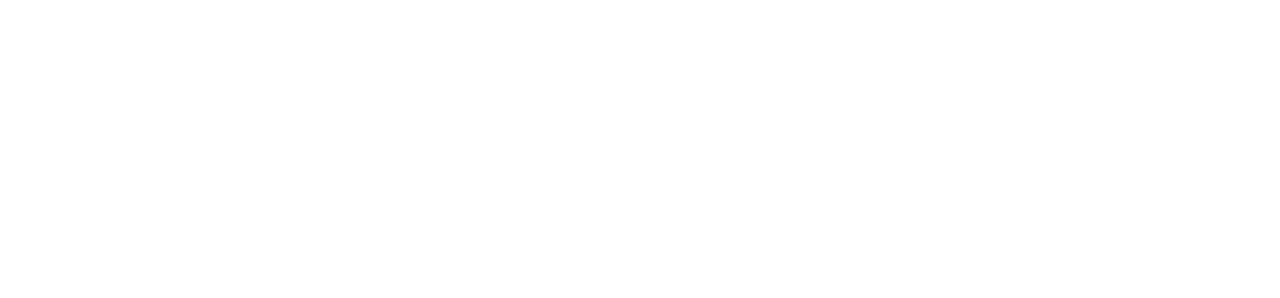
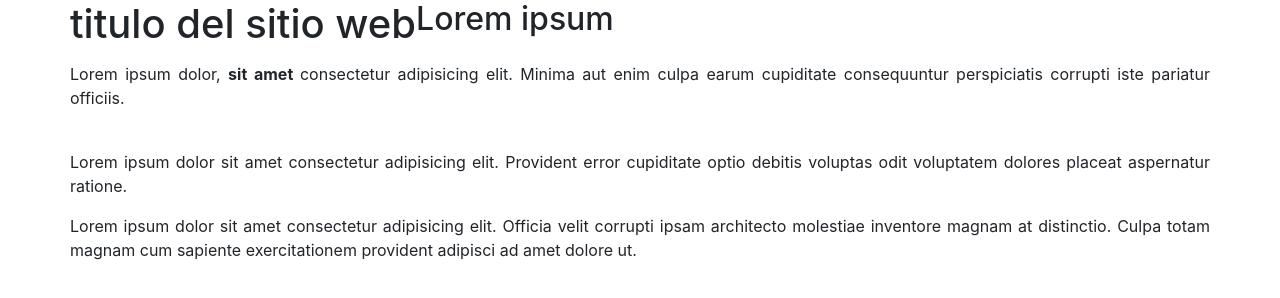
Before and after one commit to Quisui/practicaJSYJQuery, a plain HTML site: page NodosDom.html in a window 1280 px wide. Drawn offline with nearby package versions, Linux system fonts and the light colour scheme.

Commit message:
Se agrego el codigo JS para agregar elementos a DOM

```diff
--- a/NodosDom.html
+++ b/NodosDom.html
@@ -12,7 +12,22 @@
 
 <body>
 
+    <div class="container text-justify">
+        <div class="row">
+            <h1 id="titulo"> titulo del sitio web </h1>
+            <p id="subtitulo"></p>
 
+            <p>Lorem ipsum dolor, <b> sit amet </b> consectetur adipisicing elit. Minima aut enim culpa earum cupiditate
+                consequuntur perspiciatis corrupti iste pariatur officiis.</p> <br>
+
+            <p id="segundo">Lorem ipsum dolor sit amet consectetur adipisicing elit. Provident error cupiditate optio
+                debitis
+                voluptas odit voluptatem dolores placeat aspernatur ratione.</p>
+            <p>Lorem ipsum dolor sit amet consectetur adipisicing elit. Officia velit corrupti ipsam architecto
+                molestiae inventore magnam at distinctio. Culpa totam magnam cum sapiente exercitationem provident
+                adipisci ad amet dolore ut.</p>
+        </div>
+    </div>
     <script src="https://code.jquery.com/jquery-3.4.1.slim.min.js"
         integrity="sha384-J6qa4849blE2+poT4WnyKhv5vZF5SrPo0iEjwBvKU7imGFAV0wwj1yYfoRSJoZ+n"
         crossorigin="anonymous"></script>
@@ -22,7 +37,27 @@
     <script src="https://stackpath.bootstrapcdn.com/bootstrap/4.4.1/js/bootstrap.min.js"
         integrity="sha384-wfSDF2E50Y2D1uUdj0O3uMBJnjuUD4Ih7YwaYd1iqfktj0Uod8GCExl3Og8ifwB6"
         crossorigin="anonymous"></script>
-    <script src="/js/dom.js"></script>
+    <script>
+        var elementosP = $("p");
+        var segunoParrafo = $("#segundo");
+
+        // 1- crear el elemento
+        var elemento = $('<h2>')
+            .attr('id', 'parrafo')
+            .attr('align', 'right')
+            .html('Lorem ipsum')
+            .appendTo('#subtitulo');
+        // 2- Crear un nodo del texto
+        //var contenido = $(text("Este es el titular"));
+        // 3- Añadir el nodo del texto al elemento
+        //elemento.appendChild(contenido);
+        // 4- agregar atributos al elemento
+        //elemento.setAttribute("align", "center");
+        // 5- Agregar el elemento al documento
+        //$("#subtitulo").appendChild(elemento);
+
+
+    </script>
 </body>
 
 </html>
```
